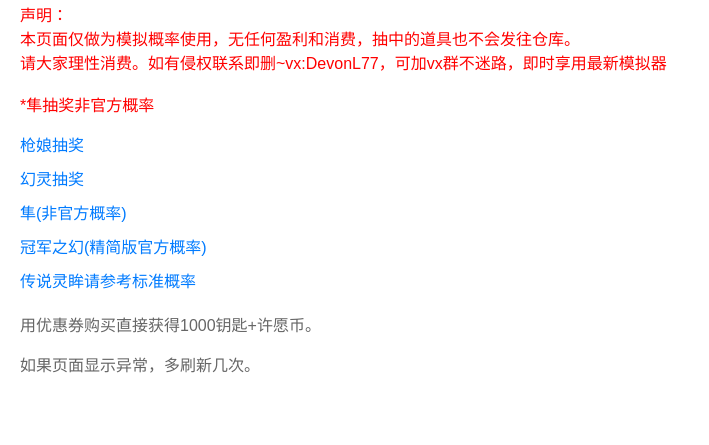
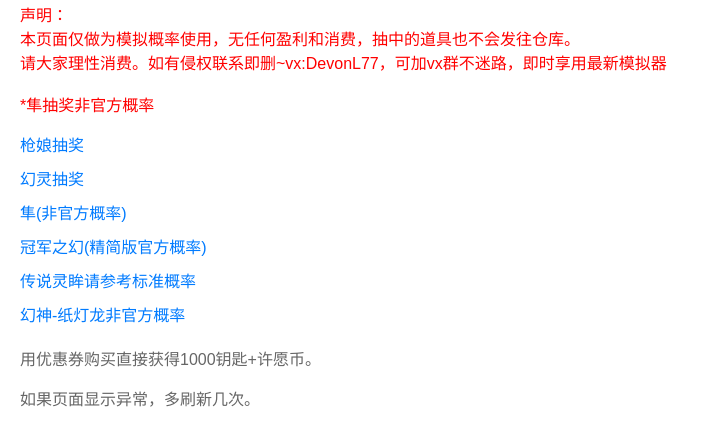
Before and after one commit to Devon-L/Devon-L.github.io, a plain HTML site: page index.html in a window 1280 px wide. Shown: the part 87-532 px from the top of the page, without its empty margins (0-709 px from the left). Drawn offline with Linux system fonts and the light colour scheme.

Commit message:
index add a label

```diff
--- a/index.html
+++ b/index.html
@@ -59,6 +59,7 @@
             <li><a href="./sun">隼(非官方概率)</a></li>
 			<li><a href="./m200huan">冠军之幻(精简版官方概率)</a></li>
 			<li><a href="./lingmou">传说灵眸请参考标准概率</a></li>
+			<li><a href="./Xianglong">幻神-纸灯龙非官方概率</a></li>
 
 
 
```
